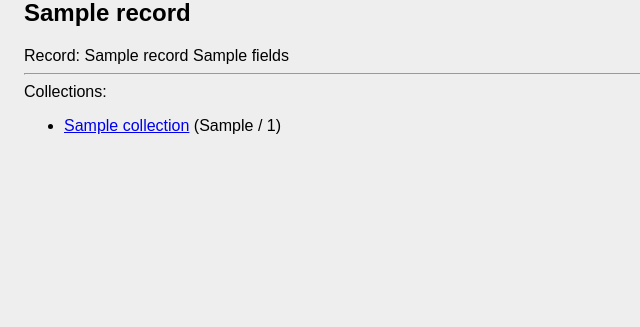
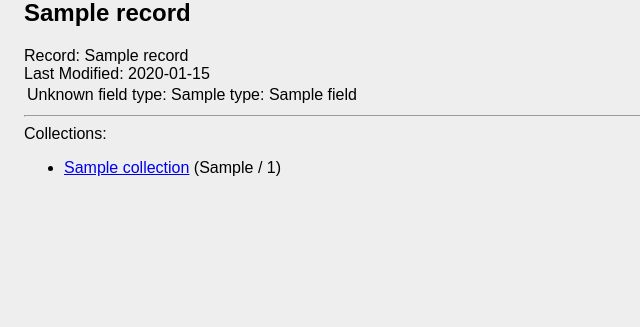
Before and after one commit to exploratour/exploratour, a Flask app: template newexp/exploratour/templates/records/view.html in a window 1280 px wide. Shown: the part 123-450 px from the top of the page, without its empty margins (0-640 px from the left). Run offline with Flask 2, Linux system fonts and the light colour scheme; the template is opened without the code that fills it: most values are stand-ins (such as "Sample title", 1, 10 or a date in 2020).

Commit message:
Start of displaying records

```diff
--- a/newexp/exploratour/templates/records/view.html
+++ b/newexp/exploratour/templates/records/view.html
@@ -6,8 +6,56 @@
 
 {% block content %}
 
-Record: {{ record }}
-{{ record.fields }}
+Record: {{ record.title }}<br>
+Last Modified: {{ record.mtime }}
+
+<table class="simple_record_view"><tbody>
+{% for field in record.fields.fields %}
+
+{%- if field.type == "title" %}
+<tr class="title_field">
+<td colspan="2"><h1 class="fieldval">{{ field.title }}</h1></td>
+</tr>
+
+{%- elif field.type == "text" %}
+<tr class="text_field">
+<td class="label">{{ field.name }}:</td>
+<td class="fieldval">{{ field.text|safe }}</td>
+</tr>
+
+{%- elif field.type == "date" %}
+<tr class="date_field">
+<td class="label">{{ field.name }}:</td>
+<td class="fieldval">{{ field.date_string }}</td>
+</tr>
+
+{%- elif field.type == "location" %}
+<tr class="location_field">
+<td class="label">{{ field.name }}:</td>
+<td class="fieldval">{{ field.text }} {{ field.latlong }}</td>
+</tr>
+
+{%- elif field.type == "file" %}
+<tr class="file_field">
+<td class="label">{{ field.name }}:</td>
+<td class="fieldval">
+
+  {%- if field.display == field.DisplayTypes.thumb %}
+  <img src="{{ field.src }}" width="" height="" title="{{ field.title }}" alt="{{ field.alt }}">{{ field.src }}
+  {%- else %}
+    {{ field.display }}
+  {%- endif -%}
+
+</td>
+</tr>
+
+{%- else %}
+<tr>
+<td class="label">Unknown field type: {{field.type}}: {{ field.name }}</td>
+</tr>
+{% endif %}
+{% endfor %}
+</tbody></table>
 
 <hr>
 Collections:
```
Also changed, not shown: newexp/exploratour/storage/record.py.
